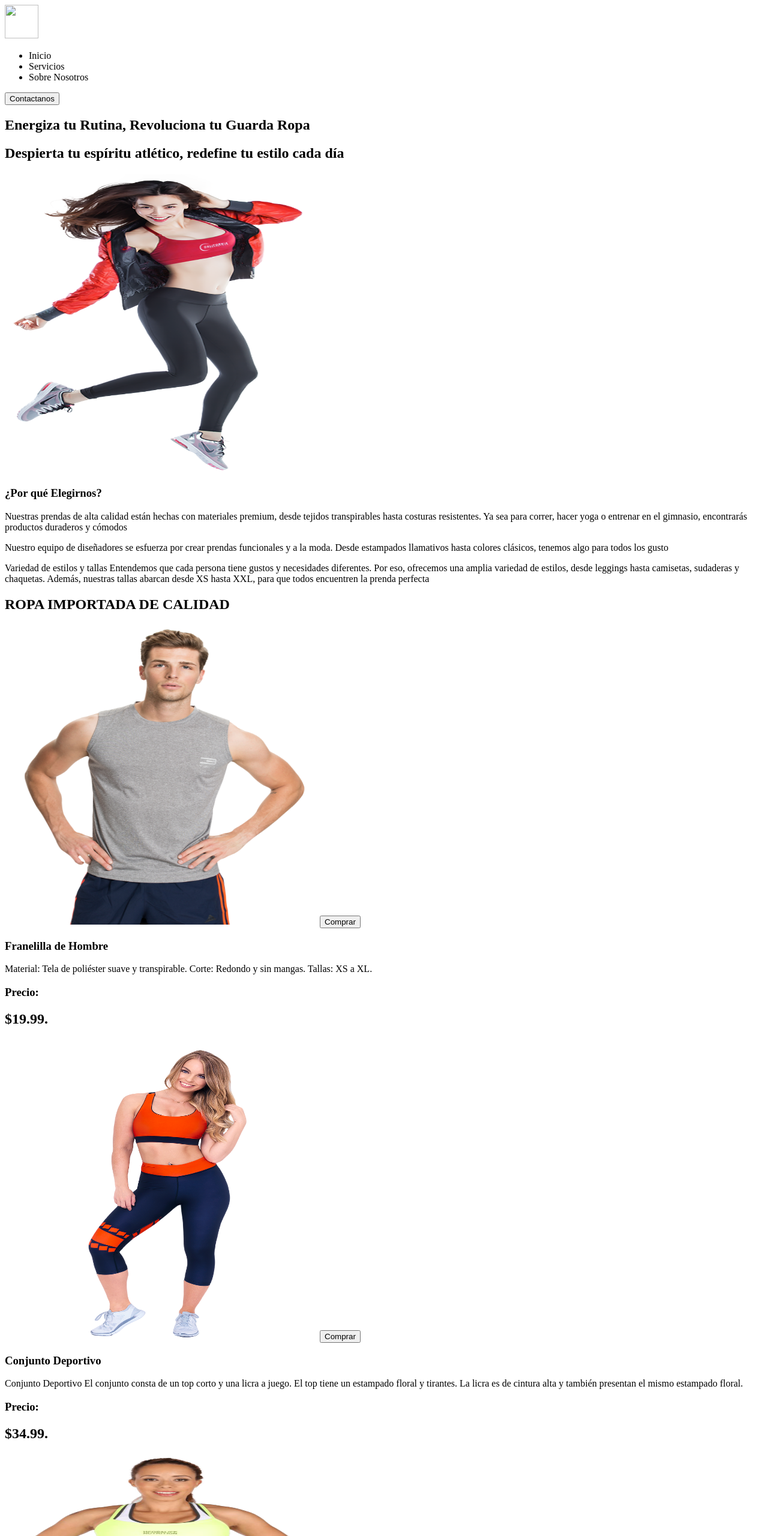
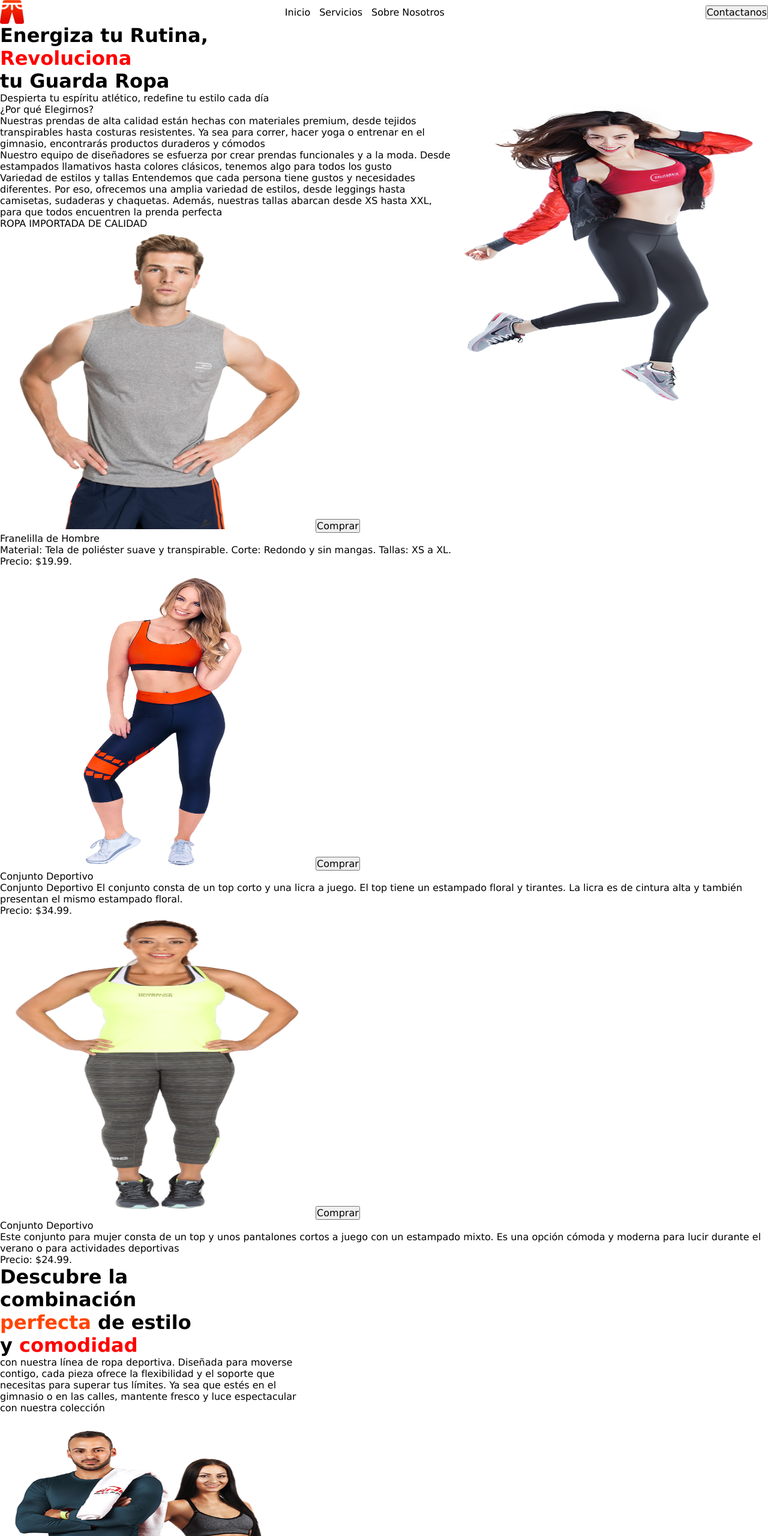
Before and after one commit to oscar9lopezl/mi_primer_proyecto, a plain HTML site: page index.html in a window 1280 px wide. Shown: the top 2560 px of the page at 60% size. Drawn offline with Linux system fonts and the light colour scheme.

Commit message:
agregue contenido en style y modifique algunas cosas en index

```diff
--- a/index.html
+++ b/index.html
@@ -19,19 +19,25 @@
 
     <!-- Encuentra la mejor ropa deportiva para tu entrenamiento en el gimnasio. ¡Equípate y supera tus límites  -->
     <meta name=" keywords" content="ropa, deporte, energiza, rutina, Revoluciona, guarda ropa, entrenamiento, gimnasio">
-    <meta name="autor" content="Oscar9lopezl">
+    <meta name="autor" content="oscar lopez">
+    <link rel="stylesheet" href="/style.css">
+
+
+</head>
+
 
 </head>
 
 <body>
 
-    <header>
+    <header class="navbar">
 
-        <nav>
 
-            <img src="" alt="" width="56" height="56">
+        <nav class="navbar__nav">
 
-            <ul>
+            <img src="assets/Vector ropa.png" alt="" width="40" height="40">
+
+            <ul class="navbar__nav__list">
 
                 <li>Inicio</li>
                 <li>Servicios</li>
@@ -49,15 +55,16 @@
     </header>
 
 
-    <main>
+    <main class="jumbotron">
         <!-- Jumbotron -->
-        <section>
+        <section class="jumbotron__nav"">
 
-            <h1> Energiza tu Rutina,
-                Revoluciona
+            <h1> Energiza tu Rutina, <br>
+                <span style="color: red;font-size: 32px;
+                font-weight: 700;">Revoluciona</span> <br>
                 tu Guarda Ropa</h1>
-            <h2> Despierta tu espíritu atlético, redefine tu estilo cada día</h2>
-            <img src="assets/pngwing.com (5).png" alt="" width="521" height="500">
+            <h3> Despierta tu espíritu atlético, redefine tu estilo cada día</h3>
+            <img src="assets/pngwing.com (5).png" alt="" style="float: right;" width="521" height="500">
         </section>
 
         <section>
@@ -96,7 +103,7 @@
         </section>
 
         <section>
-            <h2>ROPA IMPORTADA DE CALIDAD </h2>
+            <h3>ROPA IMPORTADA DE CALIDAD </h3>
 
             <div>
                 <div>
@@ -104,8 +111,8 @@
                     <button>Comprar</button>
                     <h3>Franelilla de Hombre</h3>
                     <p> Material: Tela de poliéster suave y transpirable. Corte: Redondo y sin mangas. Tallas: XS a XL.</p>
-                    <h3> Precio: </h3>
-                    <h2> $19.99.</h2>
+                    <h3> Precio:
+                     $19.99.</h3>
                 </div>
                 <div>
                     <img src="assets/pngwing.com.png"
@@ -118,8 +125,8 @@
                         La licra es de cintura alta
                         y también presentan el mismo estampado floral.
                     </p>
-                    <h3> Precio: </h3>
-                    <h2> $34.99.</h2>
+                    <h3> Precio:
+                     $34.99.</h3>
                 </div>
                 <div>
                     <img src="assets/pngwing.com (3).png" alt="" width="521" height="500">
@@ -131,8 +138,8 @@
                         un estampado mixto. Es una opción cómoda y
                         moderna para lucir durante el verano o para
                         actividades deportivas </p>
-                    <h3> Precio: </h3>
-                    <h2> $24.99.</h2>
+                    <h3> Precio:
+                     $24.99.</h3>
                 </div>
             </div>
 
@@ -140,20 +147,23 @@
 
         <section>
             <div>
-                <h3> Descubre la combinación <h2> perfecta</h2> de estilo
-                    y <h2>comodidad >/h2> </h3>
+                <h2> Descubre la <br> combinación <br> <span style="color: orangered;font-size: 32px;
+                    font-weight: 700;">  perfecta </span> de estilo <br>
+                    y <span style="color: red;font-size: 32px;
+                    font-weight: 700;">comodidad </span> </h2>
                 <p> con nuestra línea de ropa deportiva.
-                    Diseñada para moverse contigo, cada pieza ofrece
-                    la flexibilidad y el soporte que necesitas para
-                    superar tus límites. Ya sea que estés en el gimnasio
-                    o en las calles, mantente fresco y luce espectacular
-                    con nuestra colección </p>
+                    Diseñada para moverse <br> contigo, cada pieza ofrece
+                    la flexibilidad y el soporte que <br>necesitas para
+                    superar tus límites. Ya sea que estés en el <br> gimnasio
+                    o en las calles, mantente fresco y luce espectacular <br>
+                    con nuestra colección </p> <br>
             </div>
 
             <img src="assets/esta.png" alt="" width="521" height="500">
         </section>
         <section>
-            <h2> Fitwear Shop</h2>
+            <h2> <span style="color: red;font-size: 32px;
+                font-weight: 700;"> Fitwear Shop </span></h2>
             <p> ¡Descubre nuestra
                 colección de ropa deportiva! </p>
             <img src="assets/pngwing.com (10).png" alt="" width="521" height="500">
@@ -162,22 +172,30 @@
         <section>
             <div>
                 <div>
-                    <H3> Envio en Venezuela<h3>
+                    <h3>
+                         Envio en Venezuela <h3>
                 </div>
-                <p> Costos y Tiempos Envío Estándar (3-5 días hábiles):
-                    Tarifa: $5.00 Entrega a domicilio en todo el país.
-                    Envío Express (24 horas): Tarifa: $10.00
-                    Entrega rápida para pedidos urgentes.
-                    Política de Devoluciones Aceptamos devoluciones
-                    dentro de los 15 días posteriores a la entrega.
-                    Los productos deben estar en su estado
-                    original y sin usar.
-                    El cliente es responsable de los gastos
-                    de envío de devolución.
-                    Atención al Cliente
-                    ¿Tienes alguna pregunta sobre envíos?
-                    Contáctanos a través de nuestro chat en línea o
-                    envíanos un correo a info@fitwearshop.com </p>
+                <p> Costos y Tiempos <br>
+                     Envío Estándar (3-5 días hábiles): <br>
+                    Tarifa: $5.00 <br>
+                     Entrega a domicilio en todo el país. <br>
+                    Envío Express (24 horas): <br>
+                    Tarifa: $10.00 <br>
+
+
+
+                    Entrega rápida para pedidos urgentes. <br>
+                    Política de Devoluciones
+                     Aceptamos devoluciones dentro de los 15 días <br>
+                      posteriores a la entrega. <br>
+                    Los productos deben estar en su estado <br>
+                    original y sin usar. br
+                    El cliente es responsable de los gastos de <br>
+                     envío de devolución. <br>
+                    Atención al Cliente <br>
+                    ¿Tienes alguna pregunta sobre envíos? <br>
+                    Contáctanos a través de nuestro chat en línea <br>
+                    o envíanos un correo a info@fitwearshop.com </p> <br>
                 <img src="assets/pngwing.com (14).png" alt="" width="521" height="500">
             </div>
         </section>
--- a/style.css
+++ b/style.css
@@ -0,0 +1,50 @@
+* {
+    font-size: 16px;
+    font-weight: 400;
+    font-family: Verdana, Geneva, Tahoma, sans-serif;
+
+    list-style: none;
+
+    box-sizing: border-box;
+
+    padding: unset;
+    margin: unset;
+
+    outline: unset;
+}
+
+h1{
+    font-size: 32px;
+    font-weight: 700;
+    color: black;
+}
+
+h2 {
+    font-size: 32px;
+    font-weight: 700;
+    color: #000;
+}
+
+h3 {
+    font-size: 16px;
+    font-weight: 500;
+}
+
+
+.navbar__nav {
+    display: flex;
+    justify-content: space-between;
+    align-items: center;
+}
+
+.navbar__nav__list {
+    display: flex;
+    gap: 15px
+    ;
+}
+
+.jumbotrom__nav {
+display: flex;
+justify-content: space-between;
+align-items: last baseline;
+}
```
Also changed, not shown: assets/Vector ropa.png (added).
